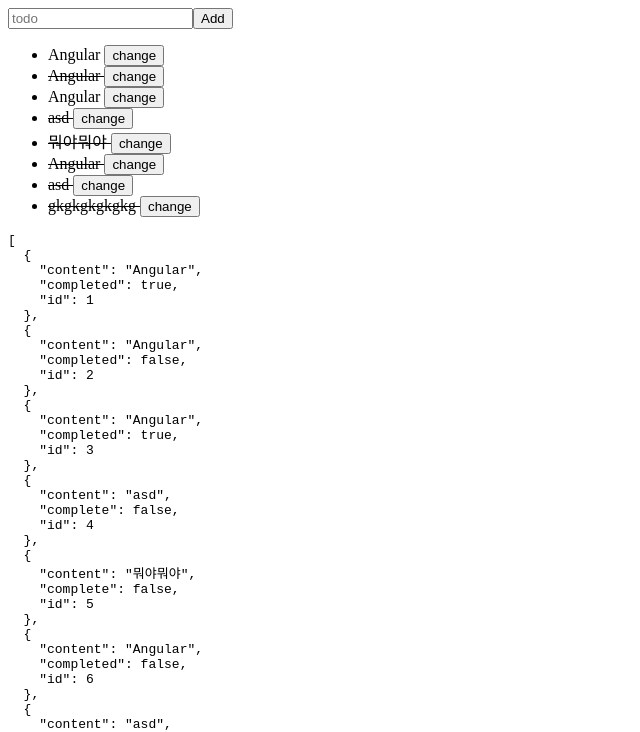
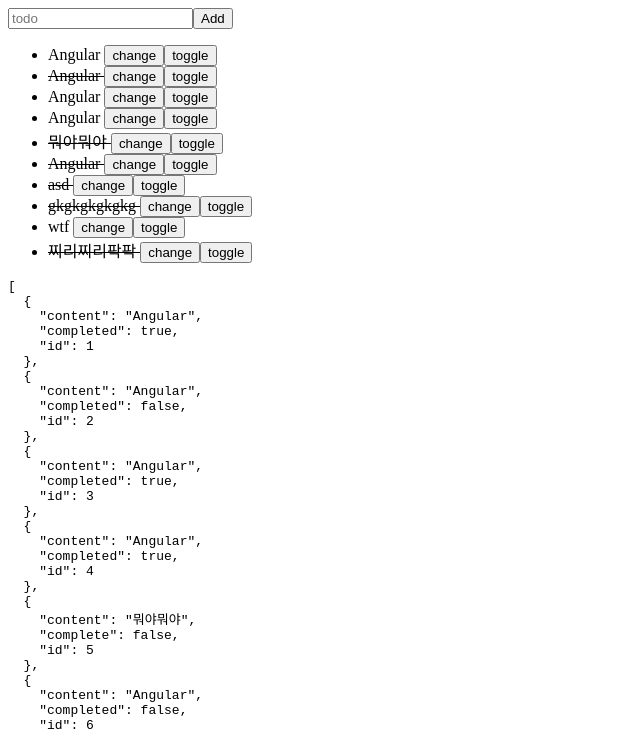
Before and after one commit to GiSeok-Hong/angular-practice, an Angular app in the folder http-client-post/: page / in a window 1280 px wide. Shown: the top 732 px of the page, without its empty margins (0-640 px from the left). Built offline with nearby package versions, Linux system fonts and the light colour scheme; data requests are answered from the project's data file.

Commit message:
patch request 추가

```diff
--- a/http-client-post/db.json
+++ b/http-client-post/db.json
@@ -16,8 +16,8 @@
       "id": 3
     },
     {
-      "content": "asd",
-      "complete": false,
+      "content": "Angular",
+      "completed": true,
       "id": 4
     },
     {
@@ -39,6 +39,16 @@
       "content": "gkgkgkgkgkg",
       "completed": false,
       "id": 8
+    },
+    {
+      "content": "wtf",
+      "completed": true,
+      "id": 9
+    },
+    {
+      "content": " 찌리찌리팍팍",
+      "completed": false,
+      "id": 10
     }
   ]
 }
--- a/http-client-post/src/app/app.component.ts
+++ b/http-client-post/src/app/app.component.ts
@@ -13,6 +13,7 @@
       <li *ngFor="let todo of todos" [class.completed]="!todo.completed">
         {{ todo.content }}
         <button (click)="changeTodo(todo)">change</button>
+        <button (click)="toggleTodo(todo)">toggle</button>
       </li>
     </ul>
     <pre>{{ todos | json }}</pre>
@@ -58,7 +59,18 @@
         (this.todos = this.todos.map((todo) =>
           todo.id === newTodo.id ? newTodo : todo
         )),
-      (error) => console.error('[TodoService. change]', error)
+      (error) => console.error('[TodoService.change]', error)
+    );
+  }
+
+  // todo의 completed만을 수정하여 템플릿에 반영한다.
+  toggleTodo(todo: Todo) {
+    this.todo.toggle(todo).subscribe(
+      (newTodo) =>
+        (this.todos = this.todos.map((todo) =>
+          todo.id === newTodo.id ? newTodo : todo
+        )),
+      (error) => console.error('[TodoService.toggle]', error)
     );
   }
 }
--- a/http-client-post/src/app/todo.service.ts
+++ b/http-client-post/src/app/todo.service.ts
@@ -40,6 +40,20 @@
     return this.http.put<Todo>(url, payload).pipe(catchError(this.handleError));
   }
 
+  // 아이디가 일치하는 todo의 completed만 수정하도록 서버에 요청한다.
+  toggle(todo: Todo) {
+    // 서버로 전송할 요청 페이로드. PATCH 요청은 해당 데이터의 일부를 수정한다.
+    const payload = {
+      completed: !todo.completed,
+    };
+
+    // 요청 url
+    const url = `${this.url}/${todo.id}`;
+    return this.http
+      .patch<Todo>(url, payload)
+      .pipe(catchError(this.handleError));
+  }
+
   // 에러 핸들러 함수
   private handleError(error: HttpErrorResponse) {
     let message = '';
```
